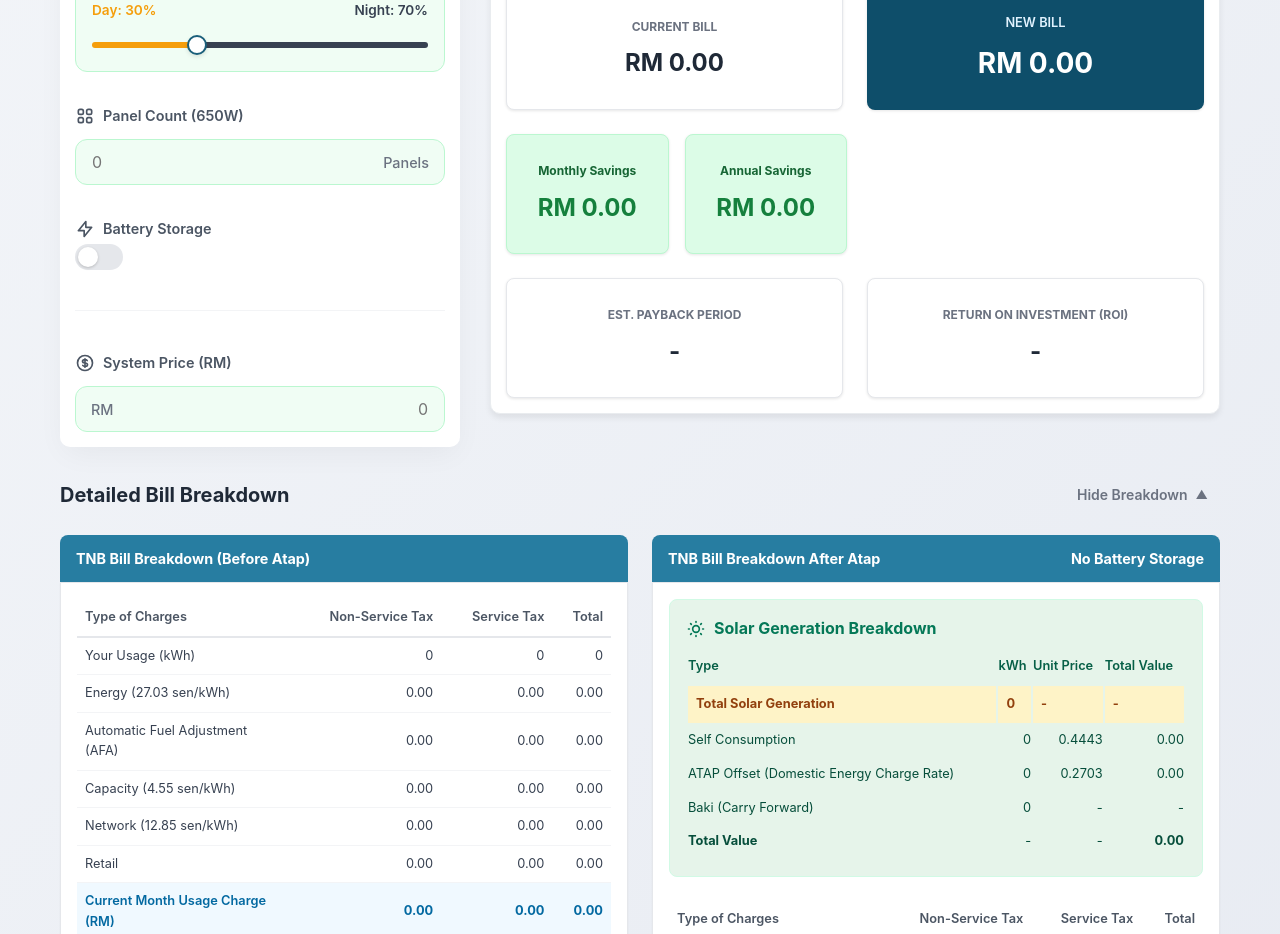
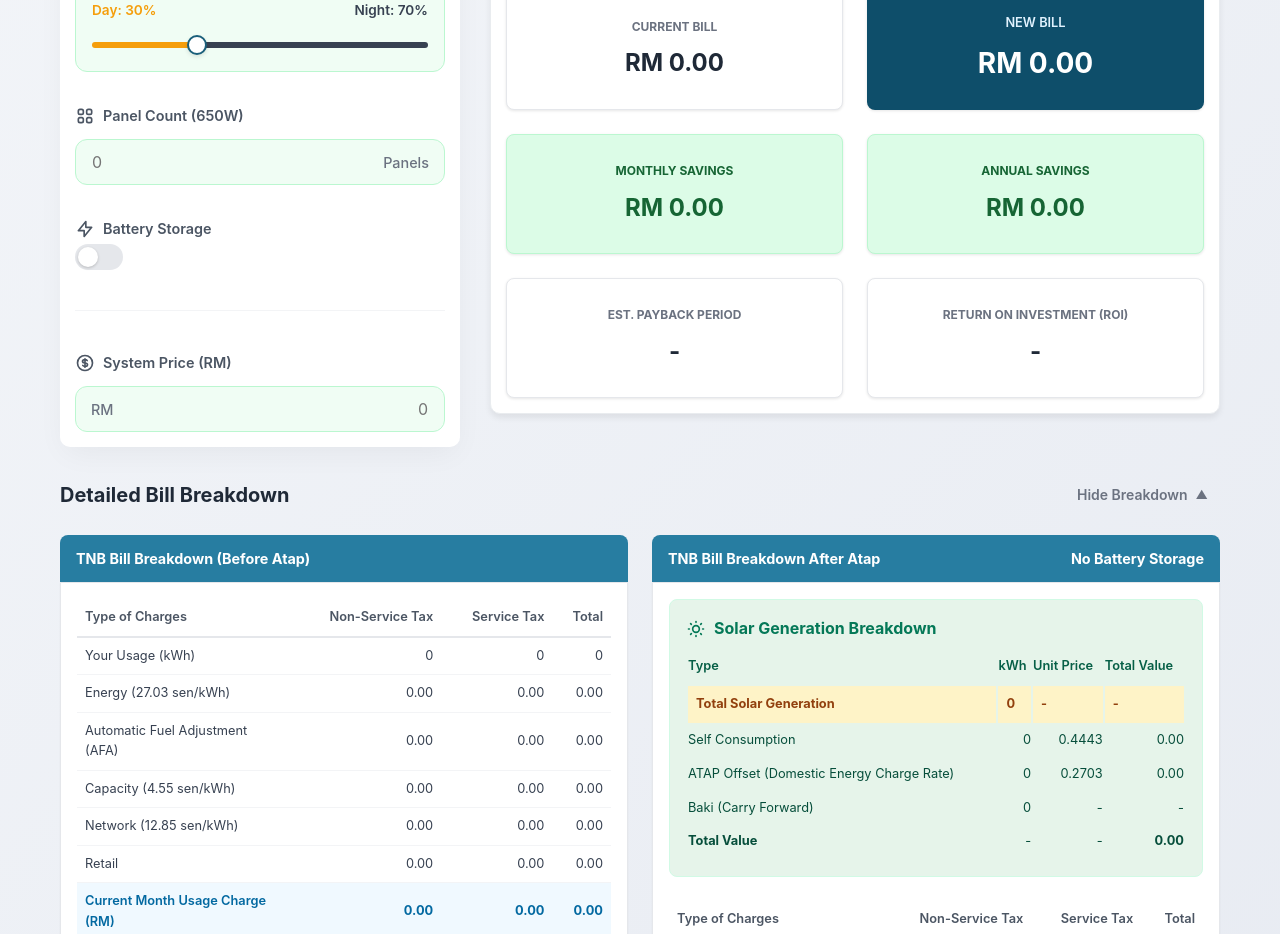
Before and after one commit to ByFutureBear/feature-tnb, a React (Vite) app: page / in a window 1280 px wide. Shown: the part 900-1834 px from the top of the page. Built offline with nearby package versions, Linux system fonts and the light colour scheme.

Commit message:
Update Monthly/Annual savings card style to match Bill cards

```diff
--- a/src/components/ResultsSection.tsx
+++ b/src/components/ResultsSection.tsx
@@ -46,21 +46,19 @@ export const ResultsSection: React.FC<Props> = ({ inputs, results }) => {
                 </div>
 
                 {/* BOTTOM ROW: SAVINGS BREAKDOWN */}
-                <div className="savings-grid-row animate-fade-in">
+                <div className="bill-summary-row animate-fade-in">
                     {/* Monthly Savings */}
                     <div className="result-card-base result-card-green">
-                        <h3>Monthly Savings</h3>
-                        <div className="green-text-value">
+                        <h3 style={{ fontSize: '0.75rem', fontWeight: '700', color: '#166534', textTransform: 'uppercase', marginBottom: '0.5rem' }}>Monthly Savings</h3>
+                        <div style={{ fontSize: '1.5rem', fontWeight: '700', color: '#166534' }}>
                             <CountUpNumber value={results.totalSavings} prefix="RM " decimals={2} />
                         </div>
                     </div>
 
-
-
                     {/* Annual Savings */}
                     <div className="result-card-base result-card-green">
-                        <h3>Annual Savings</h3>
-                        <div className="green-text-value">
+                        <h3 style={{ fontSize: '0.75rem', fontWeight: '700', color: '#166534', textTransform: 'uppercase', marginBottom: '0.5rem' }}>Annual Savings</h3>
+                        <div style={{ fontSize: '1.5rem', fontWeight: '700', color: '#166534' }}>
                             <CountUpNumber value={annualSavings} prefix="RM " decimals={2} />
                         </div>
                     </div>
```
